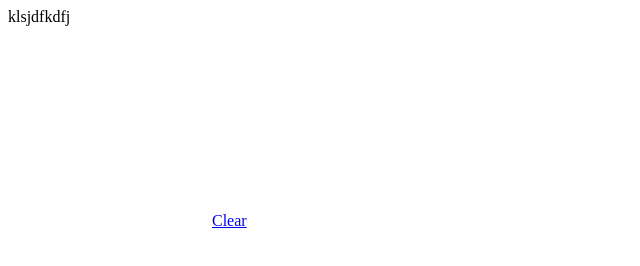
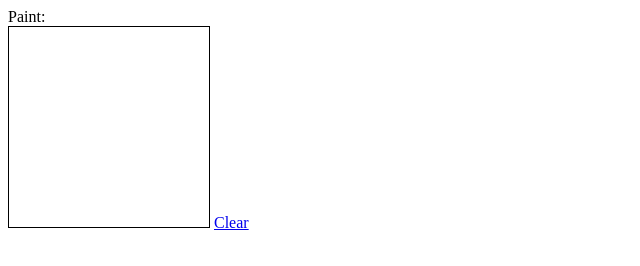
Before and after one commit to godrin/drawingCanvas, a plain HTML site: page index.html in a window 1280 px wide. Shown: the whole page, without its empty margins (0-640 px from the left). Drawn offline with Linux system fonts and the light colour scheme.

Commit message:
doodlidoo

```diff
--- a/index.html
+++ b/index.html
@@ -20,8 +20,8 @@
         </SCRIPT>
 </head>
 <body>
-<div>klsjdfkdfj</div>
-<canvas id='drawCanvas' width='200px;' height='200px;'></canvas>
+<div>Paint:</div>
+<canvas id='drawCanvas' width='200px' height='200px' style='border:1px black solid;'></canvas>
 <a href='javascript:myclear();'>Clear</a>
 </body>
 </html>
```
